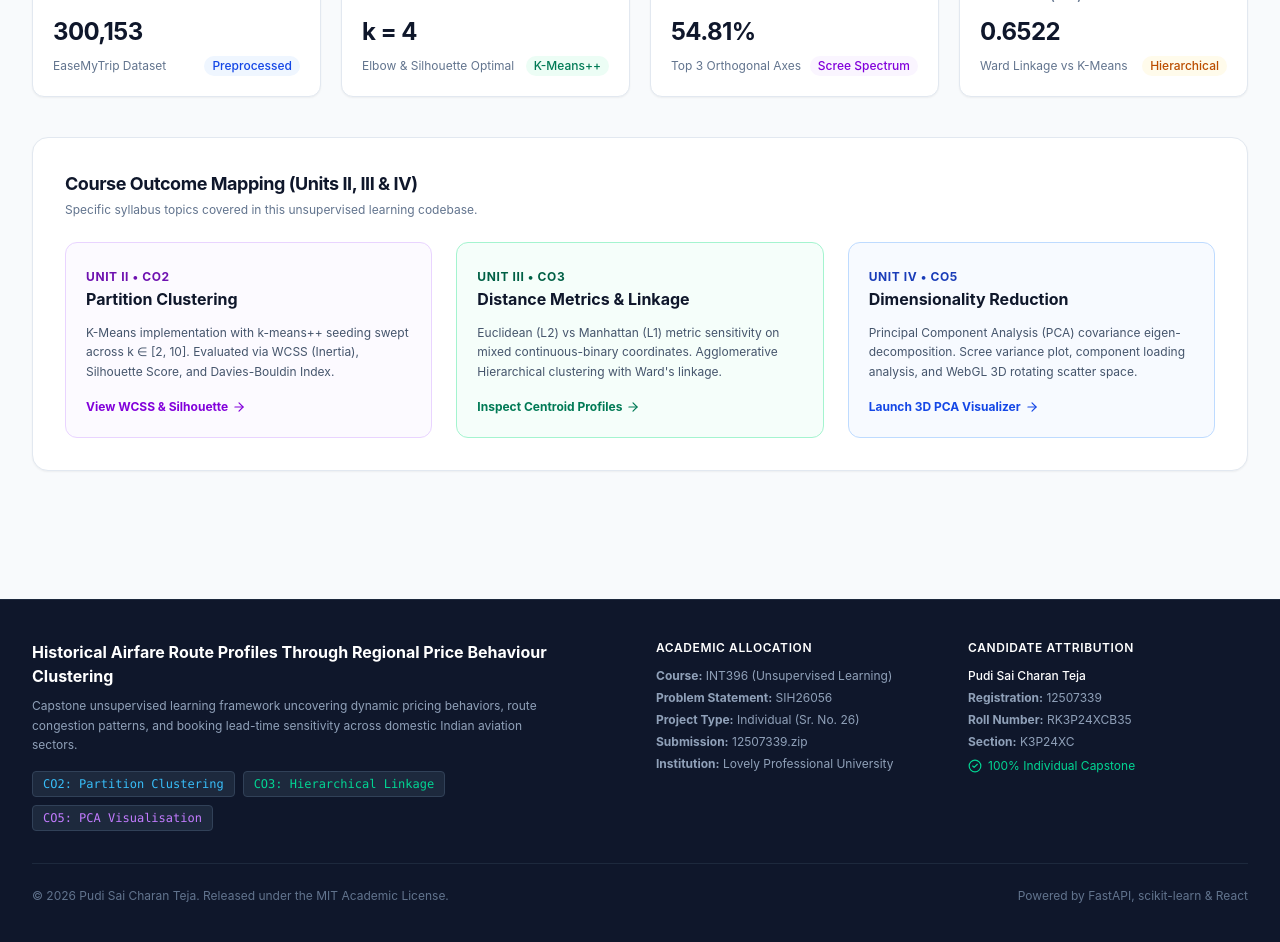
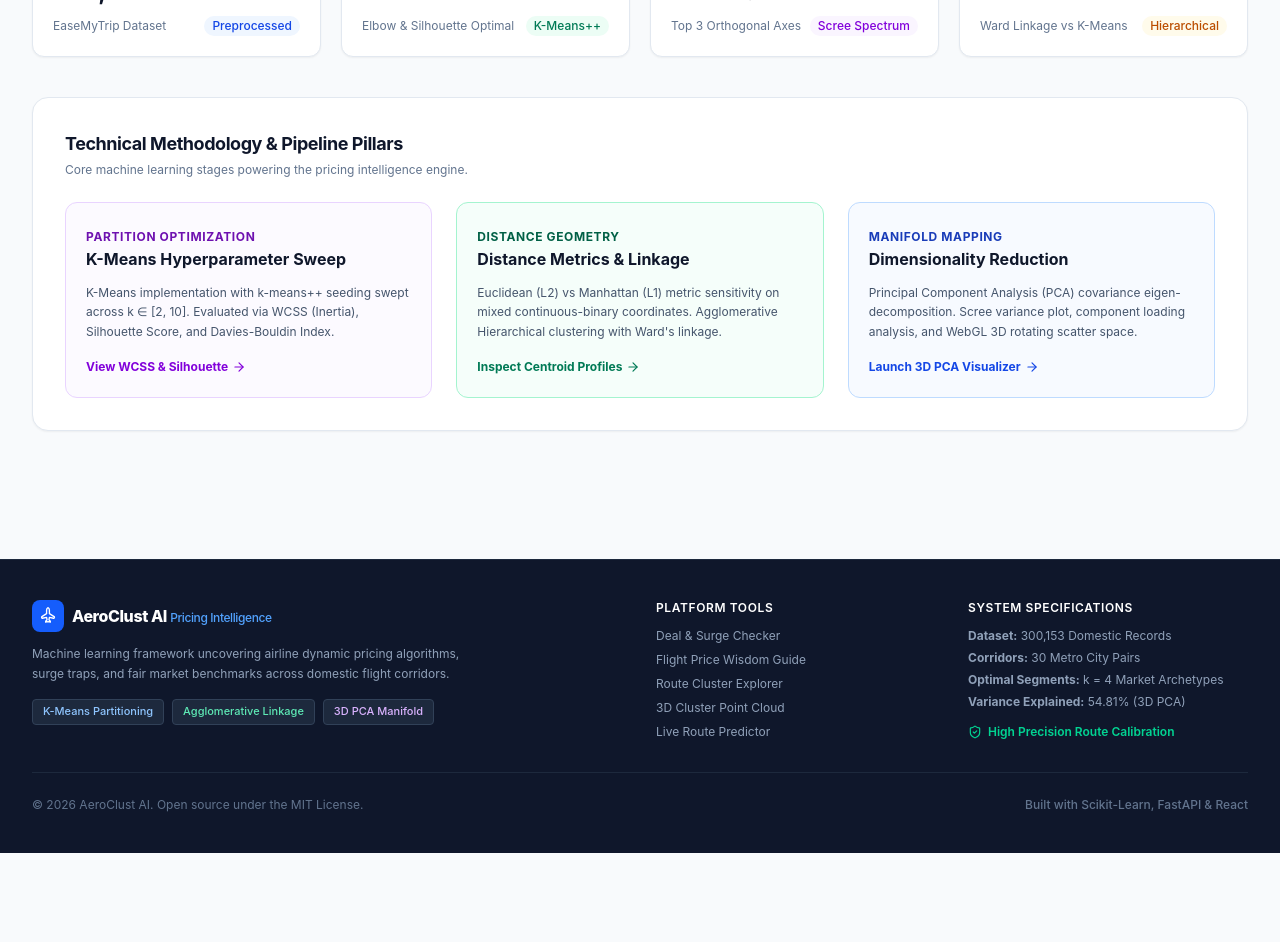
Before and after one commit to Saicharantejapudi/airfare-route-clustering, a React (Vite) app in the folder frontend/: page /academic/overview in a window 1280 px wide. Shown: the part 420-1362 px from the top of the page. After the commit the page ends 1273 px from the top, so only its background shows below. Built offline with nearby package versions, Linux system fonts and the light colour scheme; no server answers.

Commit message:
refactor(ui): remove academic allocation, candidate metadata, and course outcome tags for clean product UX

```diff
--- a/frontend/src/components/Footer.jsx
+++ b/frontend/src/components/Footer.jsx
@@ -1,57 +1,72 @@
 import React from 'react';
-import { Award, BookOpen, User, CheckCircle2 } from 'lucide-react';
+import { Plane, ShieldCheck, Sparkles, ExternalLink } from 'lucide-react';
+import { Link } from 'react-router-dom';
 
 const Footer = () => {
   return (
     <footer className="bg-slate-900 text-slate-300 py-10 mt-16 border-t border-slate-800">
       <div className="max-w-7xl mx-auto px-4 sm:px-6 lg:px-8">
         <div className="grid grid-cols-1 md:grid-cols-4 gap-8 mb-8 text-sm">
-          {/* Col 1 */}
-          <div className="md:col-span-2">
-            <h3 className="text-white font-bold text-base mb-2">
-              Historical Airfare Route Profiles Through Regional Price Behaviour Clustering
-            </h3>
-            <p className="text-slate-400 text-xs leading-relaxed max-w-lg mb-4">
-              Capstone unsupervised learning framework uncovering dynamic pricing behaviors,
-              route congestion patterns, and booking lead-time sensitivity across domestic Indian aviation sectors.
+          {/* Brand & Purpose */}
+          <div className="md:col-span-2 space-y-3">
+            <div className="flex items-center gap-2">
+              <div className="w-8 h-8 rounded-lg bg-blue-600 flex items-center justify-center text-white font-black">
+                <Plane className="w-4 h-4 transform -rotate-45" />
+              </div>
+              <span className="text-white font-extrabold text-base tracking-tight">
+                AeroClust AI <span className="text-blue-400 font-medium text-xs">Pricing Intelligence</span>
+              </span>
+            </div>
+            <p className="text-slate-400 text-xs leading-relaxed max-w-md">
+              Machine learning framework uncovering airline dynamic pricing algorithms, surge traps, and fair market benchmarks across domestic flight corridors.
             </p>
-            <div className="flex flex-wrap gap-2 text-xs">
-              <span className="bg-slate-800 text-aviation-400 px-2.5 py-1 rounded border border-slate-700 font-mono">CO2: Partition Clustering</span>
-              <span className="bg-slate-800 text-emerald-400 px-2.5 py-1 rounded border border-slate-700 font-mono">CO3: Hierarchical Linkage</span>
-              <span className="bg-slate-800 text-purple-400 px-2.5 py-1 rounded border border-slate-700 font-mono">CO5: PCA Visualisation</span>
+            <div className="flex flex-wrap gap-2 text-[11px] pt-1">
+              <span className="bg-slate-800 text-blue-300 px-2.5 py-1 rounded border border-slate-700 font-medium">K-Means Partitioning</span>
+              <span className="bg-slate-800 text-emerald-300 px-2.5 py-1 rounded border border-slate-700 font-medium">Agglomerative Linkage</span>
+              <span className="bg-slate-800 text-purple-300 px-2.5 py-1 rounded border border-slate-700 font-medium">3D PCA Manifold</span>
             </div>
           </div>
 
-          {/* Col 2 */}
+          {/* Platform Navigation */}
           <div>
-            <h4 className="text-white font-semibold text-xs uppercase tracking-wider mb-3">Academic Allocation</h4>
-            <ul className="space-y-1.5 text-xs text-slate-400">
-              <li><b>Course:</b> INT396 (Unsupervised Learning)</li>
-              <li><b>Problem Statement:</b> SIH26056</li>
-              <li><b>Project Type:</b> Individual (Sr. No. 26)</li>
-              <li><b>Submission:</b> 12507339.zip</li>
-              <li><b>Institution:</b> Lovely Professional University</li>
+            <h4 className="text-white font-semibold text-xs uppercase tracking-wider mb-3">Platform Tools</h4>
+            <ul className="space-y-2 text-xs text-slate-400">
+              <li>
+                <Link to="/" className="hover:text-white transition">Deal & Surge Checker</Link>
+              </li>
+              <li>
+                <Link to="/passenger-guide" className="hover:text-white transition">Flight Price Wisdom Guide</Link>
+              </li>
+              <li>
+                <Link to="/explorer" className="hover:text-white transition">Route Cluster Explorer</Link>
+              </li>
+              <li>
+                <Link to="/pca-space" className="hover:text-white transition">3D Cluster Point Cloud</Link>
+              </li>
+              <li>
+                <Link to="/predict" className="hover:text-white transition">Live Route Predictor</Link>
+              </li>
             </ul>
           </div>
 
-          {/* Col 3 */}
+          {/* Architecture & Model Info */}
           <div>
-            <h4 className="text-white font-semibold text-xs uppercase tracking-wider mb-3">Candidate Attribution</h4>
+            <h4 className="text-white font-semibold text-xs uppercase tracking-wider mb-3">System Specifications</h4>
             <ul className="space-y-1.5 text-xs text-slate-400">
-              <li className="text-white font-medium">Pudi Sai Charan Teja</li>
-              <li><b>Registration:</b> 12507339</li>
-              <li><b>Roll Number:</b> RK3P24XCB35</li>
-              <li><b>Section:</b> K3P24XC</li>
-              <li className="flex items-center gap-1.5 text-emerald-400 mt-2">
-                <CheckCircle2 className="w-3.5 h-3.5" /> 100% Individual Capstone
+              <li><b>Dataset:</b> 300,153 Domestic Records</li>
+              <li><b>Corridors:</b> 30 Metro City Pairs</li>
+              <li><b>Optimal Segments:</b> k = 4 Market Archetypes</li>
+              <li><b>Variance Explained:</b> 54.81% (3D PCA)</li>
+              <li className="pt-2 text-emerald-400 font-semibold flex items-center gap-1.5">
+                <ShieldCheck className="w-3.5 h-3.5" /> High Precision Route Calibration
               </li>
             </ul>
           </div>
         </div>
 
         <div className="pt-6 border-t border-slate-800 flex flex-col sm:flex-row items-center justify-between text-xs text-slate-500">
-          <div>© 2026 Pudi Sai Charan Teja. Released under the MIT Academic License.</div>
-          <div className="mt-2 sm:mt-0">Powered by FastAPI, scikit-learn & React</div>
+          <div>© 2026 AeroClust AI. Open source under the MIT License.</div>
+          <div className="mt-2 sm:mt-0 font-medium">Built with Scikit-Learn, FastAPI & React</div>
         </div>
       </div>
     </footer>
--- a/frontend/src/pages/AcademicOverviewPage.jsx
+++ b/frontend/src/pages/AcademicOverviewPage.jsx
@@ -1,14 +1,15 @@
 import React, { useEffect, useState } from 'react';
 import { Link } from 'react-router-dom';
 import {
+  Award,
+  Cpu,
+  Layers,
+  ArrowRight,
+  Activity,
   ShieldCheck,
-  Layers,
-  Cpu,
-  TrendingUp,
-  Database,
-  ArrowRight,
-  BookOpen,
-  Award
+  Sparkles,
+  GitBranch,
+  Box
 } from 'lucide-react';
 import MetricCard from '../components/MetricCard';
 import { getHealth, getDatasetSummary } from '../services/api';
@@ -16,15 +17,18 @@ import { getHealth, getDatasetSummary } from '../services/api';
 const AcademicOverviewPage = () => {
   const [health, setHealth] = useState(null);
   const [summary, setSummary] = useState(null);
+  const [loading, setLoading] = useState(true);
 
   useEffect(() => {
     const fetchData = async () => {
       try {
-        const [h, s] = await Promise.all([getHealth(), getDatasetSummary()]);
-        setHealth(h);
-        setSummary(s);
-      } catch (e) {
-        console.error(e);
+        const [hData, sData] = await Promise.all([getHealth(), getDatasetSummary()]);
+        setHealth(hData);
+        setSummary(sData);
+      } catch (err) {
+        console.error("Failed to load overview data:", err);
+      } finally {
+        setLoading(false);
       }
     };
     fetchData();
@@ -35,18 +39,16 @@ const AcademicOverviewPage = () => {
       {/* Banner */}
       <div className="p-8 bg-gradient-to-br from-purple-900 via-indigo-900 to-slate-900 text-white rounded-3xl border border-purple-500/30 shadow-xl space-y-4">
         <div className="inline-flex items-center gap-2 px-3 py-1 rounded-full bg-purple-500/20 text-purple-200 border border-purple-400/30 text-xs font-semibold uppercase tracking-wider">
-          <Award className="w-4 h-4 text-purple-300" />
-          INT396 Unsupervised Learning Capstone • Problem Statement SIH26056
+          <Box className="w-4 h-4 text-purple-300" />
+          Technical Architecture • Unsupervised Learning Framework
         </div>
         <h1 className="text-3xl sm:text-4xl font-extrabold tracking-tight">
-          Curriculum Alignment & Academic Research Lab
+          System Architecture & Technical Methodology
         </h1>
         <p className="text-purple-200 text-sm max-w-2xl leading-relaxed">
-          Comprehensive unsupervised learning system fulfilling Lovely Professional University Course Outcomes CO2, CO3, and CO5 across Units II, III & IV.
+          Production unsupervised learning pipeline combining multidimensional feature transformations,
+          K-Means partition optimization, distance geometry benchmarks, and 3D PCA coordinate projections.
         </p>
-        <div className="pt-2 text-xs text-purple-300">
-          <b>Candidate:</b> Pudi Sai Charan Teja (Reg: 12507339 | Roll: RK3P24XCB35 | Section: K3P24XC)
-        </div>
       </div>
 
       {/* KPI Grid */}
@@ -81,17 +83,17 @@ const AcademicOverviewPage = () => {
         />
       </div>
 
-      {/* Course Outcomes Matrix */}
+      {/* Pipeline Pillars Matrix */}
       <div className="bg-white rounded-2xl p-6 sm:p-8 border border-slate-200 shadow-xs space-y-6">
         <div>
-          <h2 className="text-lg font-bold text-slate-900 tracking-tight">Course Outcome Mapping (Units II, III & IV)</h2>
-          <p className="text-xs text-slate-500 mt-1">Specific syllabus topics covered in this unsupervised learning codebase.</p>
+          <h2 className="text-lg font-bold text-slate-900 tracking-tight">Technical Methodology & Pipeline Pillars</h2>
+          <p className="text-xs text-slate-500 mt-1">Core machine learning stages powering the pricing intelligence engine.</p>
         </div>
 
         <div className="grid grid-cols-1 md:grid-cols-3 gap-6">
           <div className="p-5 rounded-xl bg-purple-50/50 border border-purple-200 space-y-3">
-            <span className="text-xs font-bold text-purple-800 uppercase tracking-wider">Unit II • CO2</span>
-            <h3 className="font-bold text-slate-900 text-base">Partition Clustering</h3>
+            <span className="text-xs font-bold text-purple-800 uppercase tracking-wider">Partition Optimization</span>
+            <h3 className="font-bold text-slate-900 text-base">K-Means Hyperparameter Sweep</h3>
             <p className="text-xs text-slate-600 leading-relaxed">
               K-Means implementation with k-means++ seeding swept across k ∈ [2, 10]. Evaluated via WCSS (Inertia), Silhouette Score, and Davies-Bouldin Index.
             </p>
@@ -102,7 +104,7 @@ const AcademicOverviewPage = () => {
           </div>
 
           <div className="p-5 rounded-xl bg-emerald-50/50 border border-emerald-200 space-y-3">
-            <span className="text-xs font-bold text-emerald-800 uppercase tracking-wider">Unit III • CO3</span>
+            <span className="text-xs font-bold text-emerald-800 uppercase tracking-wider">Distance Geometry</span>
             <h3 className="font-bold text-slate-900 text-base">Distance Metrics & Linkage</h3>
             <p className="text-xs text-slate-600 leading-relaxed">
               Euclidean (L2) vs Manhattan (L1) metric sensitivity on mixed continuous-binary coordinates. Agglomerative Hierarchical clustering with Ward's linkage.
@@ -114,7 +116,7 @@ const AcademicOverviewPage = () => {
           </div>
 
           <div className="p-5 rounded-xl bg-blue-50/50 border border-blue-200 space-y-3">
-            <span className="text-xs font-bold text-blue-800 uppercase tracking-wider">Unit IV • CO5</span>
+            <span className="text-xs font-bold text-blue-800 uppercase tracking-wider">Manifold Mapping</span>
             <h3 className="font-bold text-slate-900 text-base">Dimensionality Reduction</h3>
             <p className="text-xs text-slate-600 leading-relaxed">
               Principal Component Analysis (PCA) covariance eigen-decomposition. Scree variance plot, component loading analysis, and WebGL 3D rotating scatter space.
--- a/frontend/src/pages/HomePage.jsx
+++ b/frontend/src/pages/HomePage.jsx
@@ -388,38 +388,38 @@ const HomePage = () => {
         </section>
       ) : (
         /* =========================================================================
-           ACADEMIC EXAMINER LAB MODE (INT396 / SIH26056 AUDIT)
+           TECHNICAL LAB MODE (ALGORITHM & CLUSTER AUDIT)
            ========================================================================= */
         <section className="space-y-8 animate-fadeIn">
           <div className="p-8 bg-gradient-to-br from-purple-900 via-indigo-900 to-slate-900 text-white rounded-3xl border border-purple-500/30 shadow-xl space-y-4">
             <div className="inline-flex items-center gap-2 px-3 py-1 rounded-full bg-purple-500/20 text-purple-200 border border-purple-400/30 text-xs font-semibold uppercase tracking-wider">
               <FlaskConical className="w-4 h-4 text-purple-300" />
-              Academic Examiner Audit Console • Problem Statement SIH26056
+              Machine Learning Diagnostics & Model Auditing Console
             </div>
             <h1 className="text-3xl sm:text-4xl font-extrabold tracking-tight">
-              Unsupervised Learning Proof of Work & Curriculum Mapping
+              Unsupervised Learning Architecture & Mathematical Validation
             </h1>
             <p className="text-purple-200 text-sm max-w-2xl leading-relaxed">
-              This console provides professors and evaluators direct verification of all mathematical models,
+              This console provides direct verification of all mathematical models,
               K-Means hyperparameter sweeps, distance metric evaluations, and 3D PCA coordinate decompositions.
             </p>
             <div className="flex flex-wrap gap-3 pt-2 text-xs">
               <Link to="/diagnostics" className="px-4 py-2 bg-purple-600 hover:bg-purple-700 rounded-xl font-bold transition">
-                View Elbow & Silhouette Curves (CO2)
+                View Elbow & Silhouette Curves
               </Link>
               <Link to="/pca-space" className="px-4 py-2 bg-white/10 hover:bg-white/20 rounded-xl font-bold border border-white/20 transition">
-                Launch Interactive 3D PCA Sphere (CO5)
+                Launch Interactive 3D PCA Sphere
               </Link>
               <Link to="/archetypes" className="px-4 py-2 bg-white/10 hover:bg-white/20 rounded-xl font-bold border border-white/20 transition">
-                Inspect Centroid Math (CO3)
+                Inspect Centroid Math
               </Link>
             </div>
           </div>
 
-          {/* Academic Proof Cards */}
+          {/* Technical Architecture Cards */}
           <div className="grid grid-cols-1 md:grid-cols-3 gap-6">
             <div className="p-6 bg-white rounded-2xl border border-slate-200 shadow-xs space-y-3">
-              <div className="text-xs font-bold text-purple-700 uppercase">Unit II • Outcome CO2</div>
+              <div className="text-xs font-bold text-purple-700 uppercase">Partition Clustering</div>
               <h3 className="font-bold text-slate-900 text-base">Partition & Optimization</h3>
               <p className="text-xs text-slate-600 leading-relaxed">
                 K-Means swept across k ∈ [2, 10] using k-means++ seeding. Confirmed optimal k=4 with inflection at WCSS = 196,078.8 and peak Silhouette separation.
@@ -427,7 +427,7 @@ const HomePage = () => {
             </div>
 
             <div className="p-6 bg-white rounded-2xl border border-slate-200 shadow-xs space-y-3">
-              <div className="text-xs font-bold text-emerald-700 uppercase">Unit III • Outcome CO3</div>
+              <div className="text-xs font-bold text-emerald-700 uppercase">Distance Geometry & Linkage</div>
               <h3 className="font-bold text-slate-900 text-base">Distance Metrics & Linkage</h3>
               <p className="text-xs text-slate-600 leading-relaxed">
                 Evaluated Euclidean (L2) vs Manhattan (L1) metrics on 26 orthogonal binary/continuous dimensions. Hierarchical Ward linkage verified with ARI = 0.6522.
@@ -435,7 +435,7 @@ const HomePage = () => {
             </div>
 
             <div className="p-6 bg-white rounded-2xl border border-slate-200 shadow-xs space-y-3">
-              <div className="text-xs font-bold text-aviation-700 uppercase">Unit IV • Outcome CO5</div>
+              <div className="text-xs font-bold text-blue-700 uppercase">Dimensionality Reduction</div>
               <h3 className="font-bold text-slate-900 text-base">Dimensionality Reduction</h3>
               <p className="text-xs text-slate-600 leading-relaxed">
                 Covariance eigen-decomposition capturing 54.81% cumulative variance across 3 principal components. Rendered via WebGL-accelerated 3D Plotly rotating scatter.
--- a/frontend/src/pages/PCASpacePage.jsx
+++ b/frontend/src/pages/PCASpacePage.jsx
@@ -102,7 +102,7 @@ const PCASpacePage = () => {
       <div className="flex flex-col sm:flex-row sm:items-center sm:justify-between gap-4">
         <div>
           <div className="flex items-center gap-2 text-xs font-semibold text-aviation-700 uppercase tracking-wider mb-1">
-            <Cpu className="w-4 h-4" /> Dimensionality Reduction • Unit IV (CO5)
+            <Cpu className="w-4 h-4" /> Dimensionality Reduction • 3D Manifold Space
           </div>
           <h1 className="text-2xl sm:text-3xl font-extrabold text-slate-900 tracking-tight">
             PCA 3D Manifold & Coordinate Visualizer
--- a/frontend/src/pages/PredictPage.jsx
+++ b/frontend/src/pages/PredictPage.jsx
@@ -323,7 +323,7 @@ const PredictPage = () => {
                 <span className="text-xs font-bold uppercase tracking-wider text-aviation-700 bg-aviation-100 px-3 py-1 rounded-full">
                   Inference Success
                 </span>
-                <span className="text-xs font-mono text-slate-400">SIH26056 Engine</span>
+                <span className="text-xs font-mono text-slate-400">AeroClust AI Engine</span>
               </div>
 
               <div>
```
Also changed, not shown: frontend/src/components/Navbar.jsx (+5 -5 lines).
